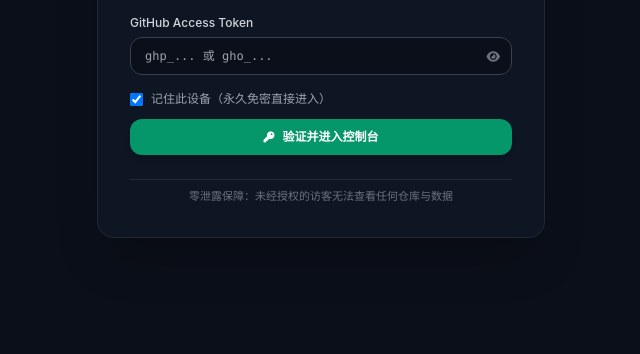
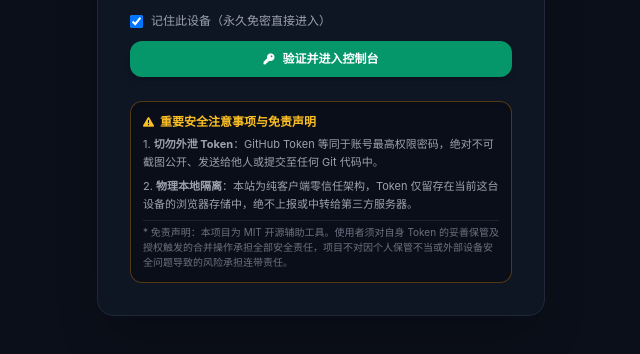
Before and after one commit to millerwilliam088/fork-auto-sync, a website: page public/index.html in a window 1280 px wide. Shown: the part 370-724 px from the top of the page, without its empty margins (319-959 px from the left). Drawn offline with nearby package versions, Linux system fonts and the light colour scheme.

Commit message:
docs(security): 增加令牌防泄露安全注意事项与官方开源免责声明

```diff
--- a/public/index.html
+++ b/public/index.html
@@ -157,9 +157,18 @@
         </button>
       </div>
 
-      <p class="text-[11px] text-gray-500 pt-2 border-t border-gray-800">
-        零泄露保障：未经授权的访客无法查看任何仓库与数据
-      </p>
+      <!-- 安全注意事项与免责声明模块 -->
+      <div class="mt-3.5 p-3 rounded-xl bg-dark-900/90 border border-amber-500/30 text-[11px] text-gray-400 leading-relaxed text-left space-y-1.5 shadow-inner">
+        <div class="flex items-center space-x-1.5 text-amber-400 font-semibold text-xs">
+          <i class="fa-solid fa-triangle-exclamation text-[11px]"></i>
+          <span>重要安全注意事项与免责声明</span>
+        </div>
+        <p>1. <strong>切勿外泄 Token</strong>：GitHub Token 等同于账号最高权限密码，绝对不可截图公开、发送给他人或提交至任何 Git 代码中。</p>
+        <p>2. <strong>物理本地隔离</strong>：本站为纯客户端零信任架构，Token 仅留存在当前这台设备的浏览器存储中，绝不上报或中转给第三方服务器。</p>
+        <p class="text-[10px] text-gray-500 pt-1 border-t border-gray-800/80 leading-normal">
+          * 免责声明：本项目为 MIT 开源辅助工具。使用者须对自身 Token 的妥善保管及授权触发的合并操作承担全部安全责任，项目不对因个人保管不当或外部设备安全问题导致的风险承担连带责任。
+        </p>
+      </div>
     </div>
   </div>
 
@@ -314,8 +323,9 @@
     </main>
 
     <!-- 底部说明 -->
-    <footer class="border-t border-gray-800 py-6 text-center text-xs text-gray-500 bg-dark-900">
+    <footer class="border-t border-gray-800 py-6 text-center text-xs text-gray-500 bg-dark-900 space-y-1">
       <p>ForkSync Hub · 纯云端无服务器架构 · 保护本地代码零污染</p>
+      <p class="text-[11px] text-gray-600">安全提醒：请妥善保管个人 GitHub Access Token，切勿外泄 · 遵循 MIT 开源免责声明</p>
     </footer>
 
   </div>
```
Also changed, not shown: README.md, README_ja.md, README_zh.md, README_zh_tw.md.
